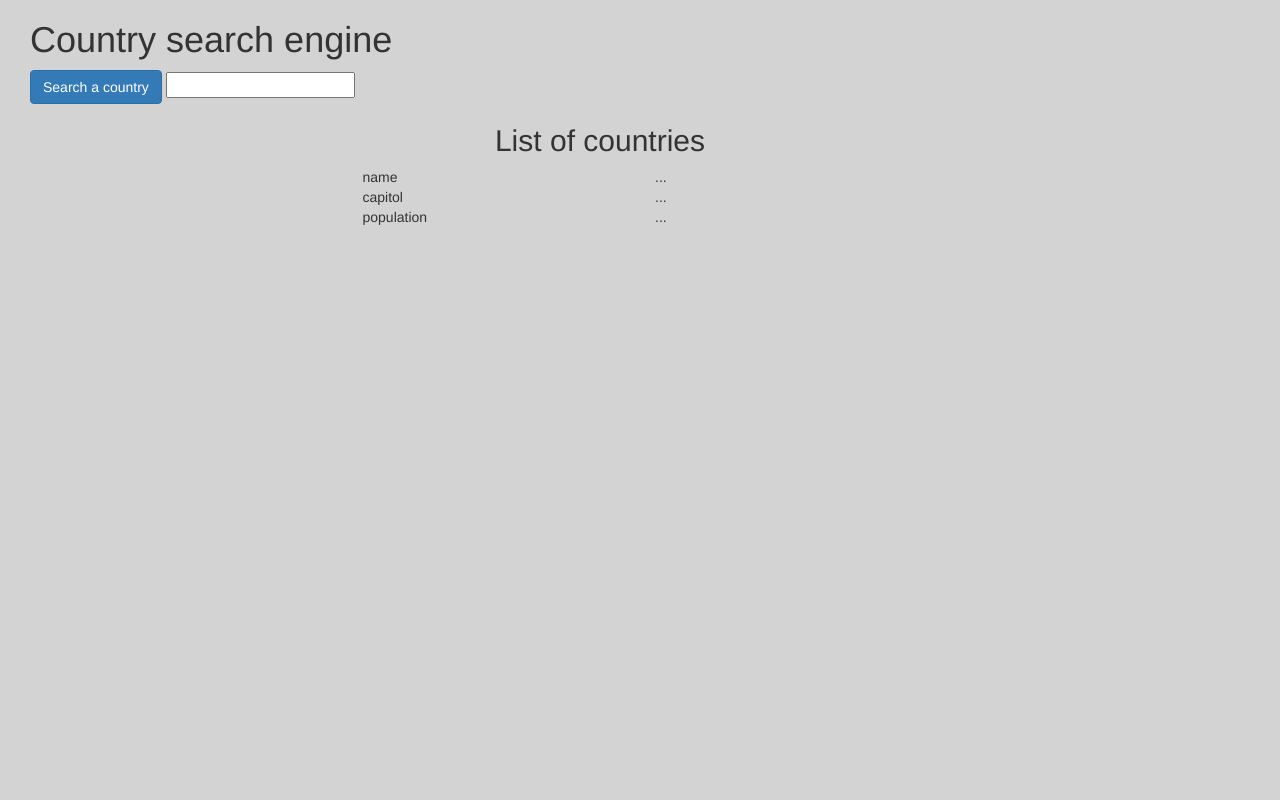
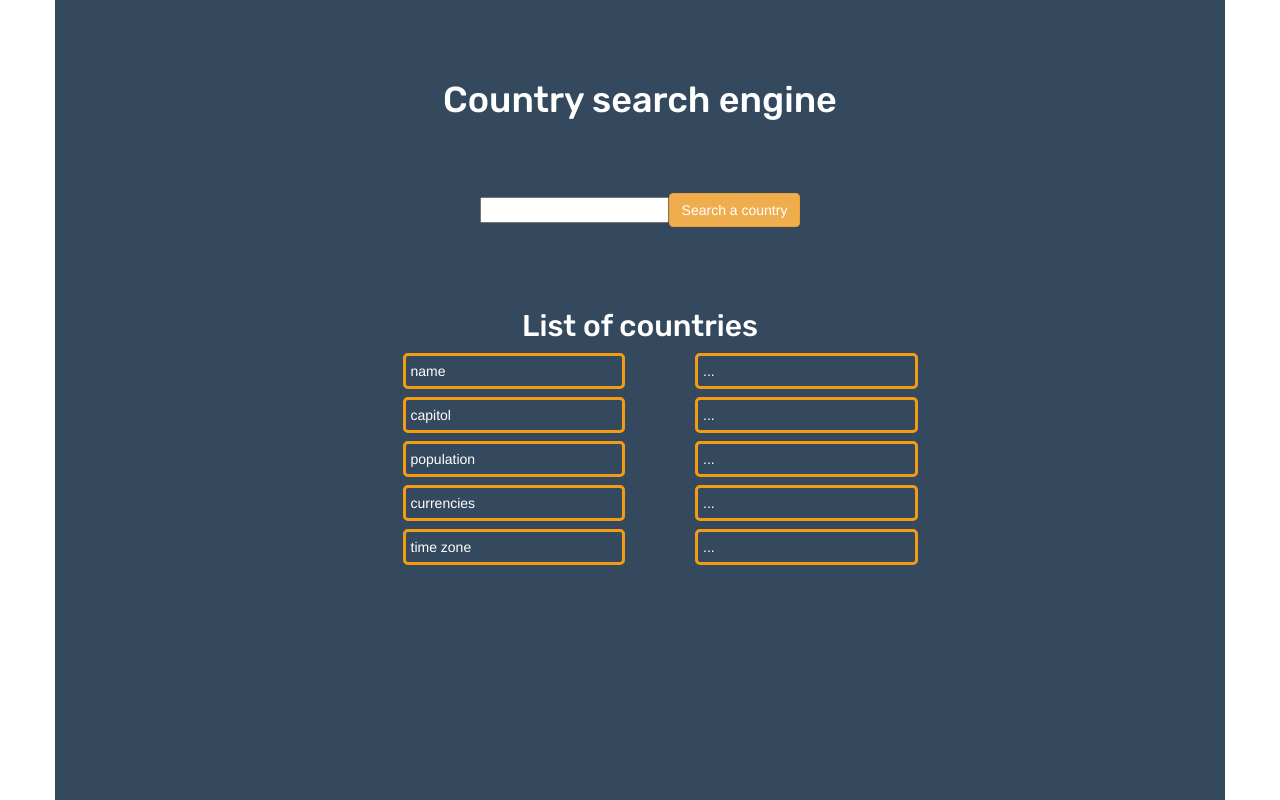
Before and after one commit to cyryl91/12.6_search_country, a website: page index.html in a window 1280 px wide. Drawn offline with nearby package versions, Linux system fonts and the light colour scheme.

Commit message:
complet repository

```diff
--- a/css/style.css
+++ b/css/style.css
@@ -1,12 +1,34 @@
+@import url('https://fonts.googleapis.com/css?family=Rubik:500');
 body{
+	margin: 0 auto;
 	max-width: 1200px;
-	background-color: lightgray;
-	font-family:
 }
-h2{
+.container{
+	min-height: 100vh;
+	height: 100%;
+	background-color: #34495e;
+}
+h1{
+	margin-top: 10vh;
+}
+h1, h2{
+	color: #fff;
 	text-align: center;
-	font-family:
+	font-family: 'Rubik', sans-serif;
+
+}
+.main-block{
+	display: flex;
+	justify-content: center;
+	align-items: center;
+	height: 20vh;
 }
 li{
+	color: #fff;
 	list-style-type: none;
+	border-style: solid;
+	border-color: #f39c12;
+	border-radius: 5px;
+	margin-bottom: 1vh;
+	padding: 5px;
 }
--- a/index.html
+++ b/index.html
@@ -8,8 +8,12 @@
 <body>
 <div class="container">
 	<h1>Country search engine</h1>
-		<button id="search" class="btn btn-primary">Search a country</button>
+		<div class="row">
+			<div class="col-md-12 main-block">
 				<input id="country-name" type="text" />
+				<button id="search" class="btn btn-warning">Search a country</button>
+			</div>
+		</div>
 	<h2>List of countries</h2>
 		<div class="row">
 			<div class="col-md-3 col-md-offset-3">
@@ -17,10 +21,14 @@
 					<li>name</li>
 		  			<li>capitol</li>
 		  			<li>population</li>
+		  			<li>currencies</li>
+		  			<li>time zone</li>
 				</ul>
 			</div>
 			<div class="col-md-3">
 				<ul id="countries">
+					<li>...</li>
+		  			<li>...</li>
 		  			<li>...</li>
 		  			<li>...</li>
 		  			<li>...</li>
--- a/js/script.js
+++ b/js/script.js
@@ -1,8 +1,8 @@
-$(function() { //jquery begin
+$(function() {
 var url = 'https://restcountries.eu/rest/v1/name/';
 var countriesList = $('#countries');
 
-$('#search').click(searchCountries);  //albo na koncu
+$('#search').click(searchCountries);
 
 function searchCountries() {
   	var countryName = $('#country-name').val();
@@ -21,7 +21,10 @@ function showCountriesList(resp) {
   			 .appendTo(countriesList);
   	$('<li>').text(item.population)
   			 .appendTo(countriesList);
-   		//Here is the code that will execute on each successive item in the collection. A single item is hidden under an item variable.
+  	$('<li>').text(item.currencies)
+  			 .appendTo(countriesList);
+  	$('<li>').text(item.timezones)
+  			 .appendTo(countriesList);
 });
 }
 
@@ -30,4 +33,4 @@ function showCountriesList(resp) {
 
 
 
-});  //jquery end
+});
```
Also changed, not shown: package.json (added, +15 -0 lines). Lines whose indentation alone changed are shown as unchanged.
